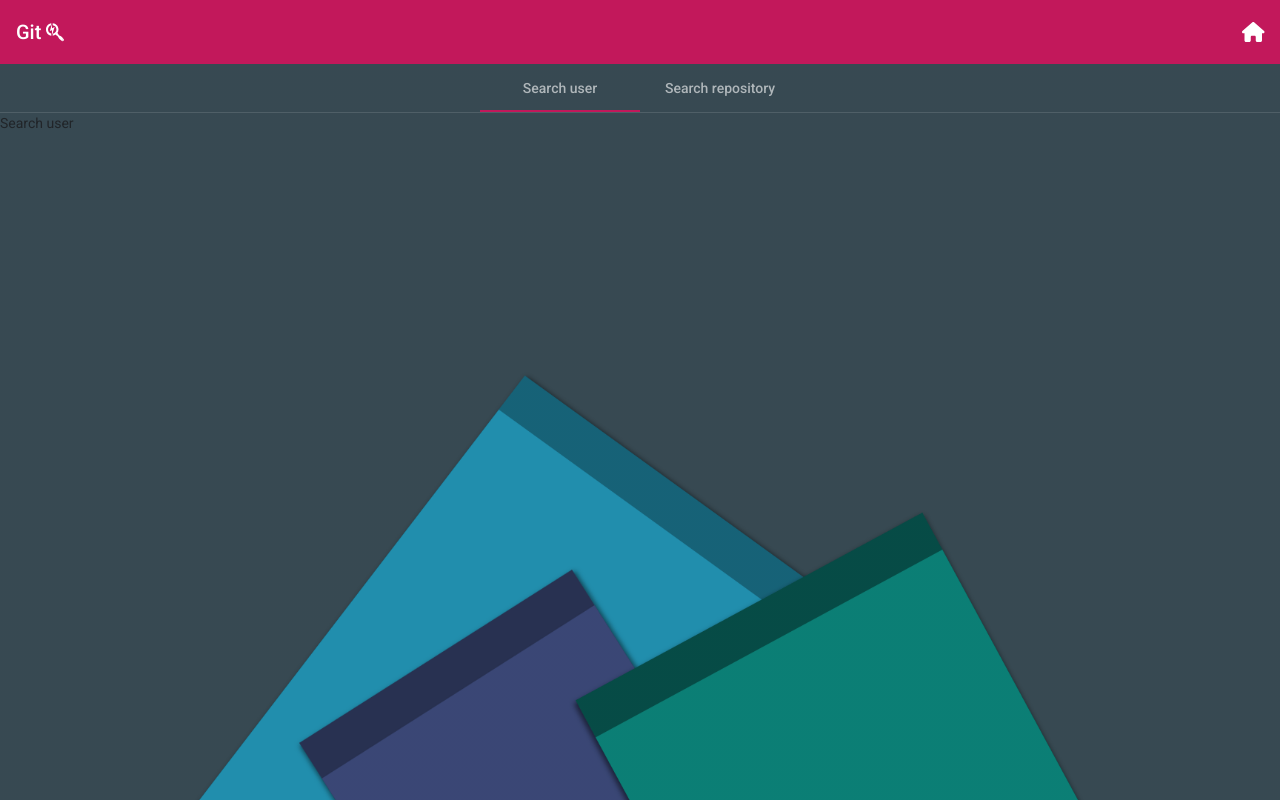
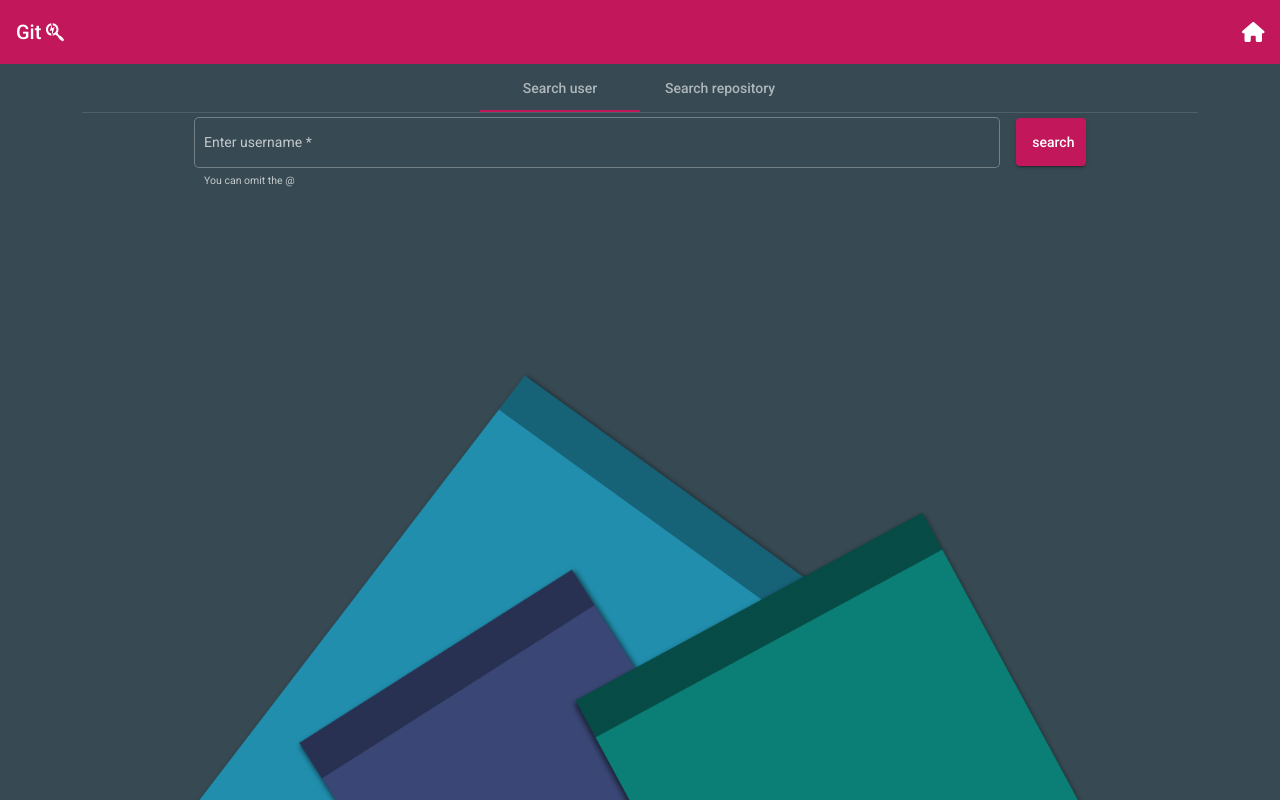
Before and after one commit to Edu58/Angular-Github-Search, an Angular app: page / in a window 1280 px wide. Built offline with nearby package versions, Linux system fonts and the light colour scheme; no server answers.

Commit message:
adds form to search cmp

```diff
--- a/src/app/Components/search/search.component.css
+++ b/src/app/Components/search/search.component.css
@@ -0,0 +1,16 @@
+form  {
+    display: flex;
+    justify-content: space-evenly;
+    max-width: 80%;
+    margin: 0 auto;
+}
+
+form button {
+    height: 3rem;
+    margin-top: 5px;
+    margin-left: 1rem;
+}
+
+form mat-form-field {
+    width: 100%;
+}
--- a/src/app/Components/search/search.component.html
+++ b/src/app/Components/search/search.component.html
@@ -1,4 +1,24 @@
 <mat-tab-group mat-align-tabs="center" animationDuration="1000ms">
-  <mat-tab label="Search user">Search user</mat-tab>
-  <mat-tab label="Search repository">Search repository</mat-tab>
+  <mat-tab label="Search user">
+      <form>
+          <mat-form-field appearance="outline">
+            <mat-label>Enter username</mat-label>
+            <input matInput placeholder="Placeholder" name="username" required="true" class="text-light" ngModel>
+            <mat-hint>You can omit the @</mat-hint>
+          </mat-form-field>
+
+          <button mat-raised-button type="submit" color="primary">search</button>
+      </form>
+  </mat-tab>
+
+  <mat-tab label="Search repository">
+      <form>
+        <mat-form-field appearance="outline">
+          <mat-label>Enter a repo name</mat-label>
+          <input matInput placeholder="Placeholder" name="repo" required="true" class="text-light" ngModel>
+        </mat-form-field>
+
+        <button mat-raised-button type="submit" color="primary">search</button>
+      </form>
+  </mat-tab>
 </mat-tab-group>
--- a/src/app/app.component.html
+++ b/src/app/app.component.html
@@ -10,6 +10,8 @@
   </span>
 </mat-toolbar>
 
-<app-search></app-search>
+<div class="container">
+  <app-search></app-search>
+</div>
 
 <router-outlet></router-outlet>
```
Also changed, not shown: src/app/app.module.ts (+9 -1 lines).
